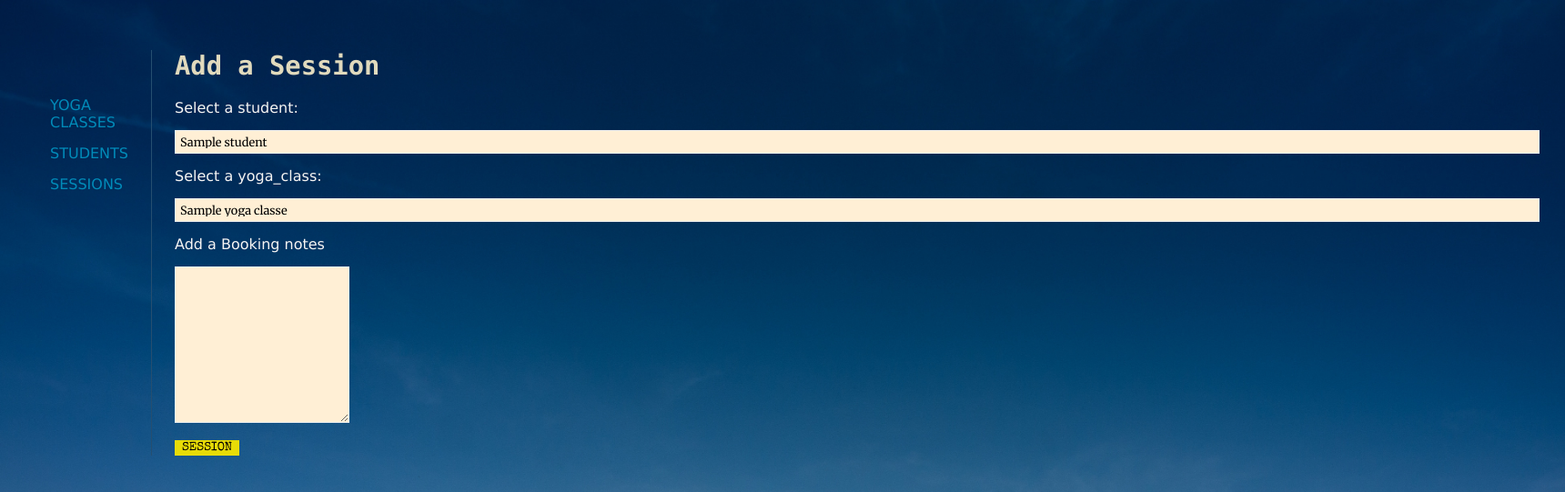
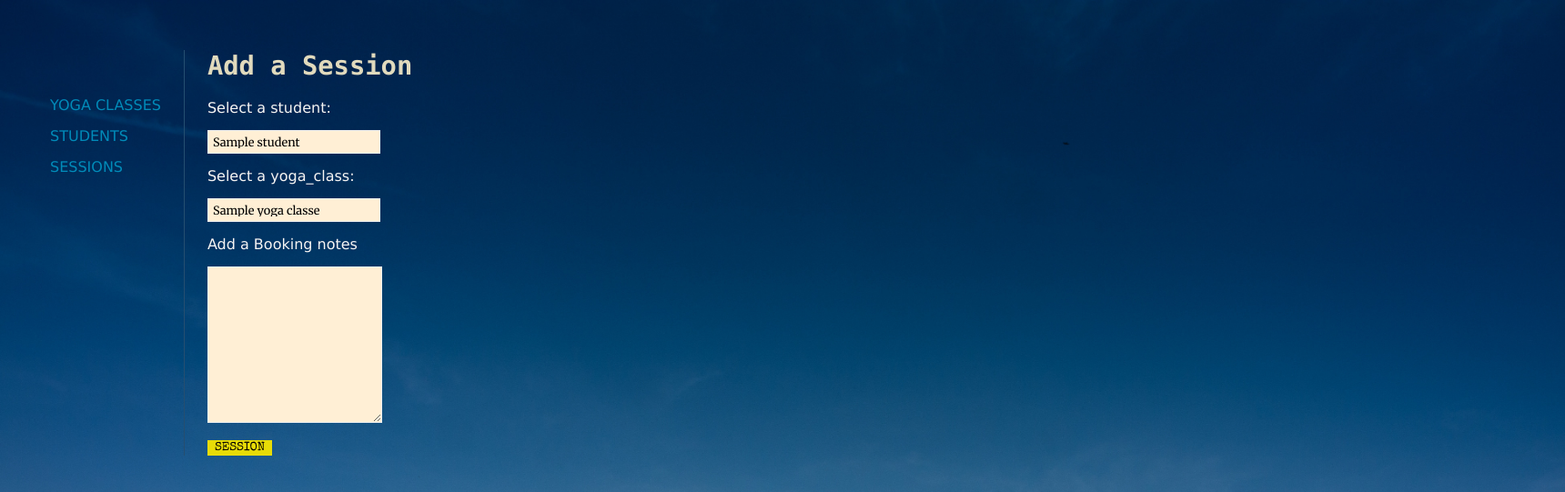
Before and after one commit to Costicus/Yoga_Studio_MVP, a Flask app: page /sessions/new in a window 1720 px wide. Shown: the top 541 px of the page at 91% size. Run offline with Flask 2, Linux system fonts and the light colour scheme; a database or web service that is not in the repository returns one stand-in record (values such as "Sample title"); some libraries are stand-ins or nearby versions.

Commit message:
Ideted in css the field elements

```diff
--- a/static/css/forms.css
+++ b/static/css/forms.css
@@ -4,7 +4,7 @@ input[type="submit"] {
   }
 
   select {
-   width: 1500px;
+   width: 190px;
    padding: 5px 35px 5px 5px;
    margin: 15px 0;
    font-size: 0.8em;
```
